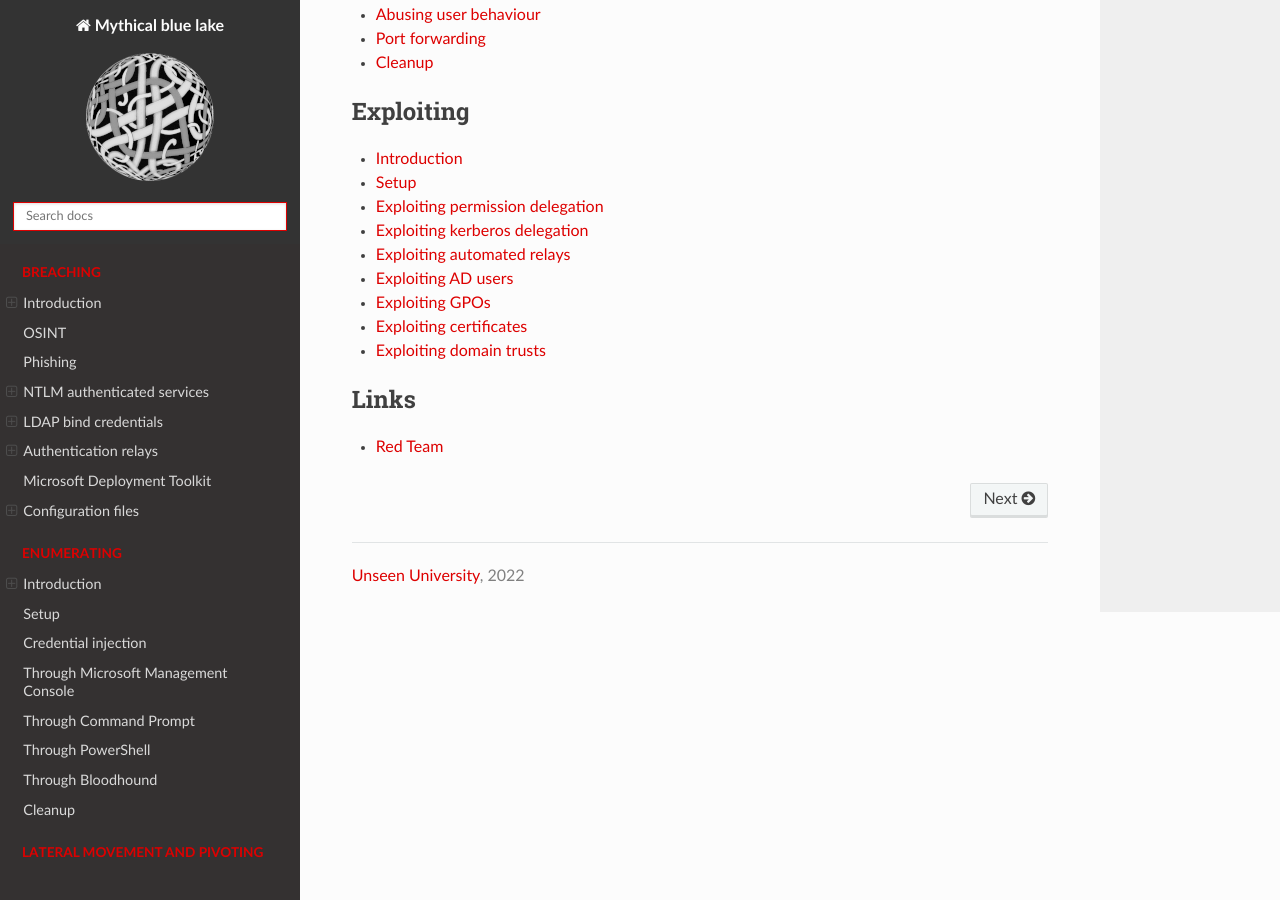
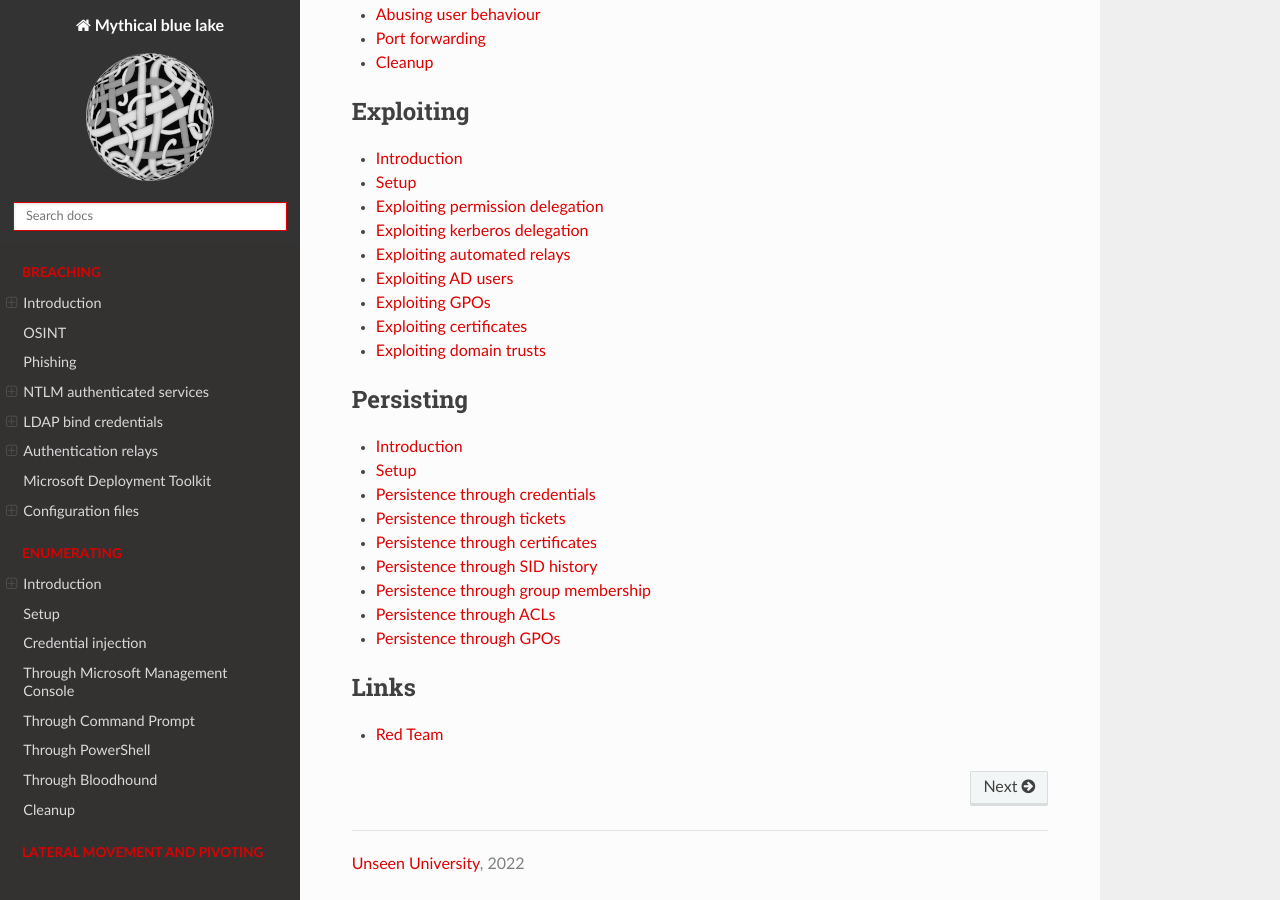
Before and after one commit to tymyrddin/red-ad, a Sphinx documentation site: the page built from source/index.rst, in a window 1280 px wide and 900 px high, scrolled down 1219 px. Built offline with Sphinx 7.4.7 and the Read the Docs theme 2.0.0, drawn with Linux system fonts in a browser that asks for light colours.

```diff
--- /dev/null
+++ b/source/docs/persist/README.md
@@ -0,0 +1,24 @@
+# Introduction
+
+| ![THM Persisting Active Directory](../../_static/images/persisting.png)
+|:--:|
+| [THM Room: Persisting Active Directory](https://tryhackme.com/room/persistingad) |
+
+## What?
+
+Common Active Directory persistence techniques.
+
+## Why?
+
+To ensure the blue team will not be able to kick us out during a red team exercise.
+
+## How?
+
+* [Setup for THM AD](setup.md)
+* [Persistence through credentials](creds.md)
+* [Persistence through tickets](tickets.md)
+* [Persistence through certificates](certs.md)
+* [Persistence through SID history](sid.md)
+* [Persistence through group membership](group.md)
+* [Persistence through ACLs](acls.md)
+* [Persistence through GPOs](gpos.md)
--- /dev/null
+++ b/source/docs/persist/acls.md
@@ -0,0 +1 @@
+# Persistence through ACLs
--- /dev/null
+++ b/source/docs/persist/certs.md
@@ -0,0 +1 @@
+# Persistence through certificates
--- /dev/null
+++ b/source/docs/persist/creds.md
@@ -0,0 +1 @@
+# Persistence through credentials
--- /dev/null
+++ b/source/docs/persist/gpos.md
@@ -0,0 +1 @@
+# Persistence through GPOs
--- /dev/null
+++ b/source/docs/persist/group.md
@@ -0,0 +1 @@
+# Persistence through group membership
--- /dev/null
+++ b/source/docs/persist/sid.md
@@ -0,0 +1 @@
+# Persistence through SID history
--- /dev/null
+++ b/source/docs/persist/tickets.md
@@ -0,0 +1 @@
+# Persistence through tickets
--- a/source/index.rst
+++ b/source/index.rst
@@ -68,6 +68,21 @@ of the entire grove, it holds the keys to the kingdom, making it a very likely t
    docs/exploit/trusts.md
 
 .. toctree::
+   :maxdepth: 1
+   :includehidden:
+   :caption: Persisting
+
+   docs/persist/README.md
+   docs/persist/setup.md
+   docs/persist/creds.md
+   docs/persist/tickets.md
+   docs/persist/certs.md
+   docs/persist/sid.md
+   docs/persist/group.md
+   docs/persist/acls.md
+   docs/persist/gpos.md
+
+.. toctree::
    :caption: Links
 
    Red Team <https://tymyrddin.github.io/red/>
```
Also changed, not shown: source/docs/enum/README.md (+1 -1 lines), source/docs/exploit/README.md (+1 -1 lines), source/docs/persist/setup.md (added, +77 -0 lines), source/docs/pivot/README.md (+1 -1 lines), source/_static/images/persisting.png (added).
